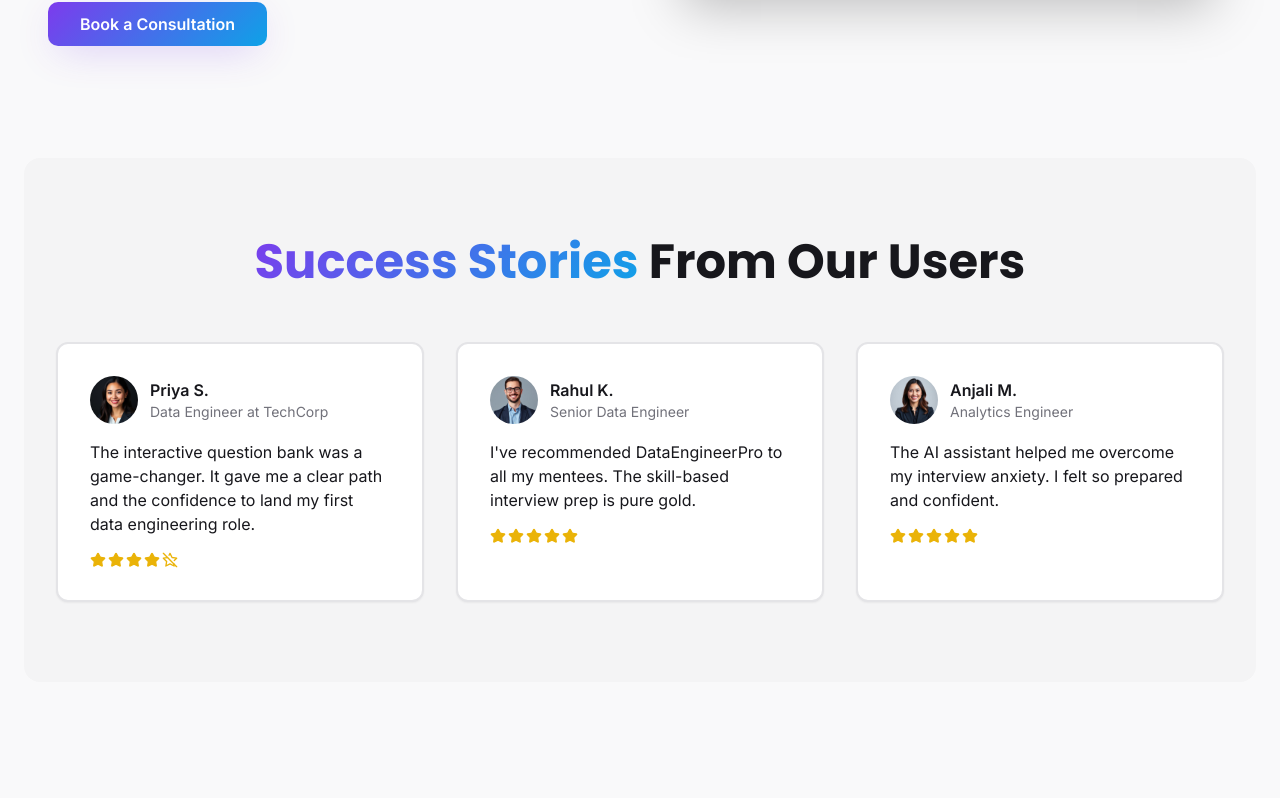
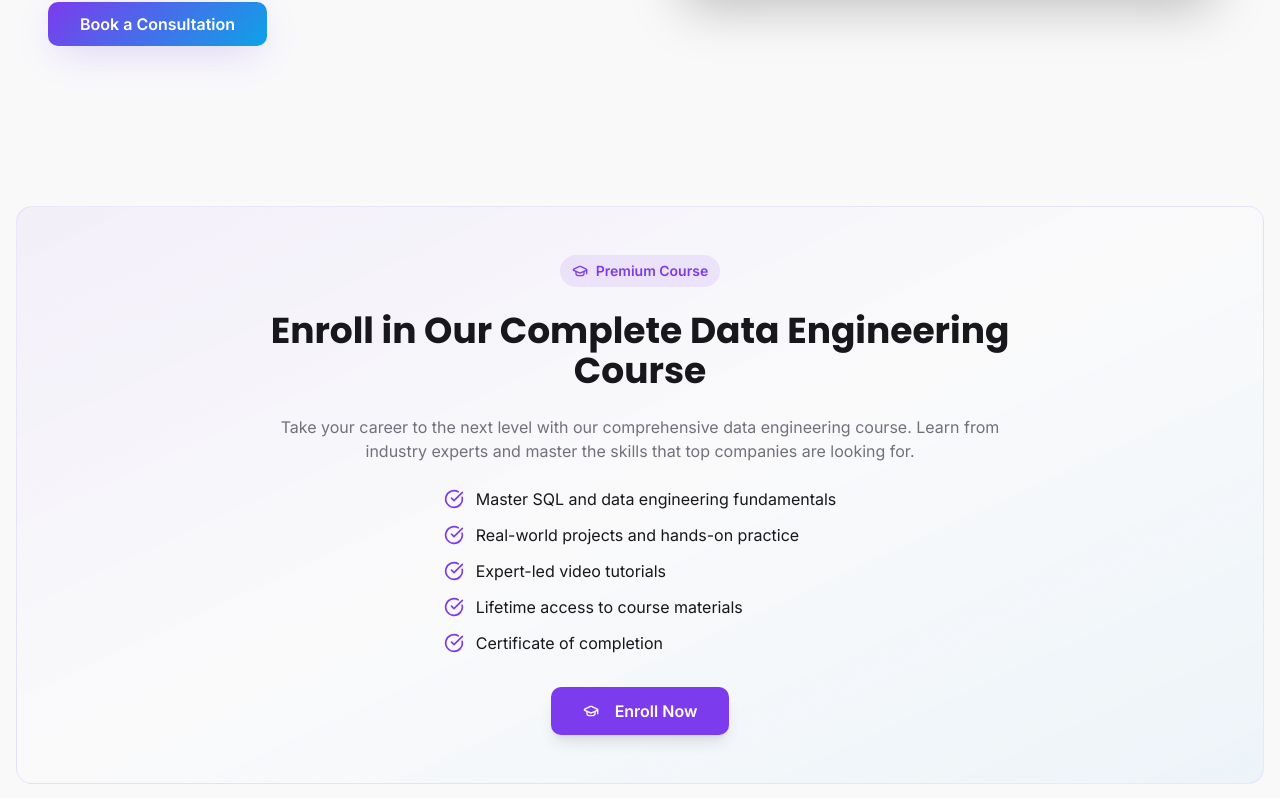
Before and after one commit to sudheersai/ace-de-interviews, a React (Vite) app: page / in a window 1280 px wide. Shown: the part 1955-2753 px from the top of the page. Built offline with nearby package versions, Linux system fonts and the light colour scheme; the HTML template or start-up script is replaced by a standard one.

Commit message:
Restore premium course enrollment section
The CourseEnrollmentSection was accidentally removed. This commit restores it to the page. The image that was previously in this section has been removed as per the user's request.

```diff
--- a/src/components/CourseEnrollmentSection.tsx
+++ b/src/components/CourseEnrollmentSection.tsx
@@ -1,5 +1,4 @@
 import { Button } from "@/components/ui/button";
-import courseImage from "@/assets/ace-interviews-woman.png";
 import { GraduationCap, CheckCircle } from "lucide-react";
 
 const CourseEnrollmentSection = () => {
@@ -14,10 +13,10 @@ const CourseEnrollmentSection = () => {
   return (
     <section id="course" className="py-12 sm:py-16 lg:py-20 animate-fade-in scroll-mt-20">
       <div className="bg-gradient-to-br from-primary/5 via-background to-secondary/5 rounded-2xl overflow-hidden border border-primary/10">
-        <div className="grid md:grid-cols-2 gap-6 lg:gap-8 p-6 sm:p-8 lg:p-12">
-          {/* Left side - Content */}
-          <div className="flex flex-col justify-center space-y-4 sm:space-y-6 animate-slide-right">
-            <div className="inline-flex items-center gap-2 w-fit px-3 py-1.5 bg-primary/10 rounded-full">
+        <div className="p-6 sm:p-8 lg:p-12">
+          {/* Content */}
+          <div className="flex flex-col justify-center space-y-4 sm:space-y-6 animate-slide-right max-w-3xl mx-auto text-center">
+            <div className="inline-flex items-center gap-2 w-fit px-3 py-1.5 bg-primary/10 rounded-full mx-auto">
               <GraduationCap className="w-4 h-4 text-primary" />
               <span className="text-xs sm:text-sm font-semibold text-primary">Premium Course</span>
             </div>
@@ -31,7 +30,7 @@ const CourseEnrollmentSection = () => {
               Learn from industry experts and master the skills that top companies are looking for.
             </p>
 
-            <ul className="space-y-3">
+            <ul className="space-y-3 text-left max-w-xl mx-auto">
               {benefits.map((benefit, index) => (
                 <li
                   key={index}
@@ -55,17 +54,6 @@ const CourseEnrollmentSection = () => {
               </Button>
             </div>
           </div>
-
-          {/* Right side - Image */}
-          <div className="relative h-64 sm:h-80 md:h-full min-h-[300px] animate-slide-left">
-            <div className="absolute inset-0 bg-gradient-to-tr from-primary/20 to-transparent rounded-xl" />
-            <img
-              src={courseImage}
-              alt="Data Engineering Course - Learn SQL, database design, and data analytics"
-              className="w-full h-full object-cover rounded-xl shadow-2xl"
-              loading="lazy"
-            />
-          </div>
         </div>
       </div>
     </section>
--- a/src/pages/Index.tsx
+++ b/src/pages/Index.tsx
@@ -4,6 +4,7 @@ import Header from "@/components/Header";
 import HeroSection from "@/components/HeroSection";
 import QuestionSection from "@/components/QuestionSection";
 import AIAssistantSection from "@/components/AIAssistantSection";
+import CourseEnrollmentSection from "@/components/CourseEnrollmentSection";
 import TestimonialsSection from "@/components/TestimonialsSection";
 import ResourcesSection from "@/components/ResourcesSection";
 import Footer from "@/components/Footer";
@@ -54,6 +55,7 @@ const Index = () => {
 
           <QuestionSection selectedSkill={selectedSkill} />
           <AIAssistantSection />
+          <CourseEnrollmentSection />
           <TestimonialsSection />
           <ResourcesSection />
         </main>
```
